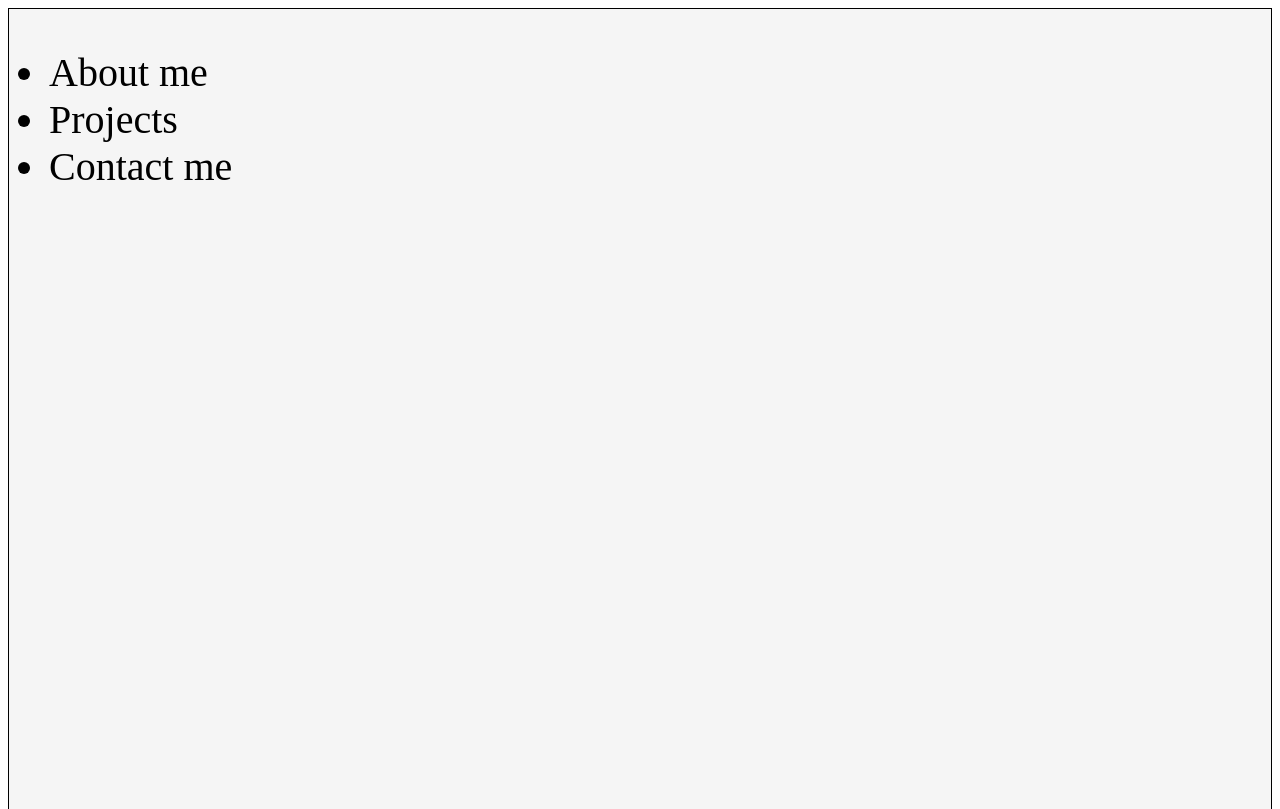
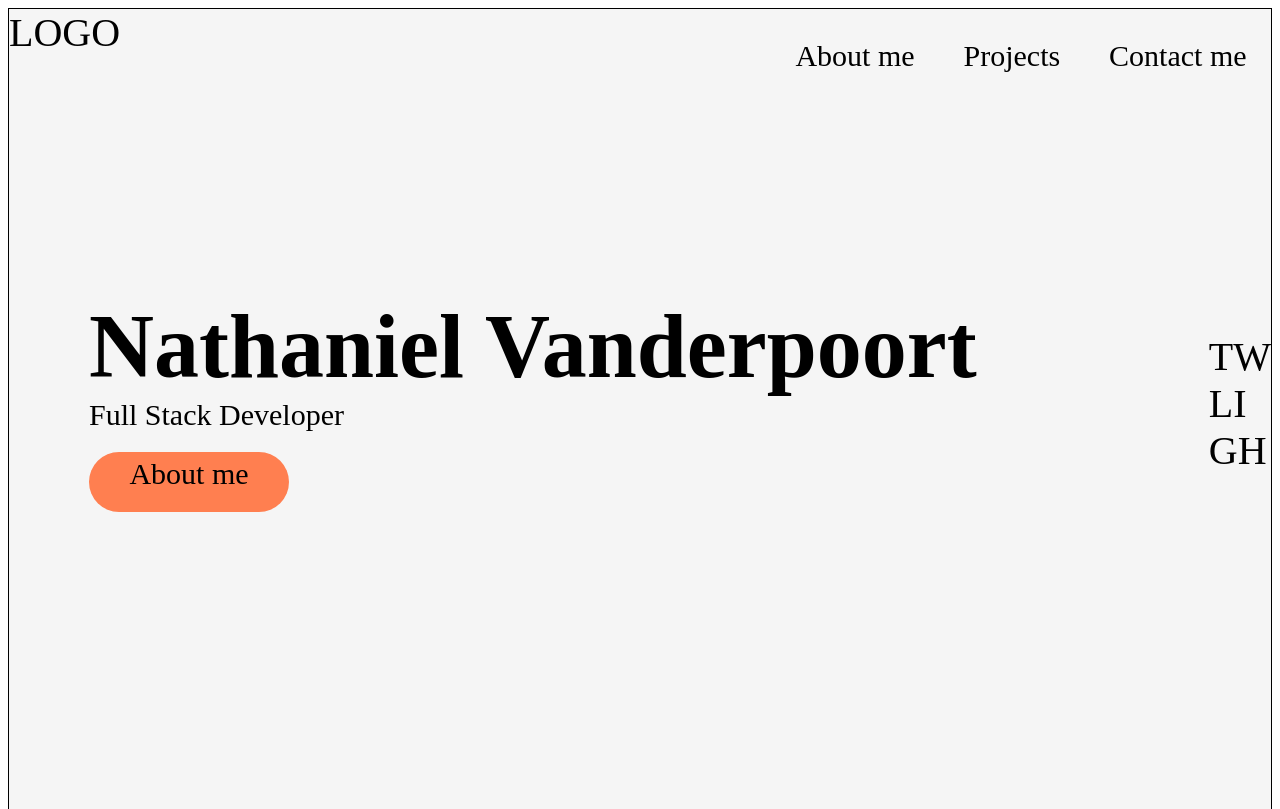
Before and after one commit to BigNATE38/Nathaniel-Portfolio-, a plain HTML site: page index.html in a window 1280 px wide. Shown: the top 809 px of the page. Drawn offline with Linux system fonts and the light colour scheme.

Commit message:
new code change and folder

```diff
--- a/assets/css/style.css
+++ b/assets/css/style.css
@@ -1,3 +1,7 @@
+body {
+    font-family:
+}
+
 section {
     height: 500px;
     background-color: blue;
@@ -16,3 +20,69 @@ footer {
     height: 500px;
     background-color: darkolivegreen
 }
+
+nav {
+    display: flex;
+    justify-content: space-between;
+}
+
+ul {
+    display: flex;
+    list-style-type: none;
+    width: 500px;
+    justify-content: space-around;
+    font-size: 30px;
+}
+
+li {
+    /* width: 200px; */
+    text-decoration: none;
+}
+
+h1 {
+    font-size: 90px;
+    margin: 0;
+}
+
+p {
+    margin: 0;
+    font-size: 30px;
+    font-weight: 300;
+}
+
+.hero-area {
+    display: flex;
+    height: 100%;
+    justify-content: space-between;
+    align-items: center;
+}
+
+.hero-text {
+    margin-left: 80px;
+    margin-bottom: 200px;
+}
+
+.button {
+    width: 200px;
+    height: 55px;
+    border-radius: 30px;
+    background-color: coral;
+    text-align: center;
+    font-size: 30px;
+    font-weight: 300;
+    padding-top: 5px;
+    margin-top: 20px;
+}
+
+.button:hover {
+    background-color: #ef744b;
+}
+
+.background:active {
+    background-color: #a9a9a9;
+    color: #808080;
+}
+
+.socials {
+    padding-bottom: 200px;
+}
--- a/index.html
+++ b/index.html
@@ -5,15 +5,33 @@
         <title>Portfolio</title>
         <meta charset="UTF-8" />
     </head>
+
     <body>
         <section class="hero">
             <nav>
+                <div>LOGO</div>
                 <ul>
                     <li>About me</li>
                     <li>Projects</li>
                     <li>Contact me</li>
                 </ul>
             </nav>
+
+            <div class="hero-area">
+                <div class="hero-text">
+                  <h1>Nathaniel Vanderpoort</h1>
+                  <p>Full Stack Developer</p>
+                  <div class="button">About me</div>
+                </div>
+
+                <div class="socials">
+                    <div>TW</div>
+                    <div>LI</div>
+                    <div>GH</div>
+                </div>
+            </div>
+
+
         </section>
         <section></section>
         <section></section>
```
Also changed, not shown: 1 other file.
